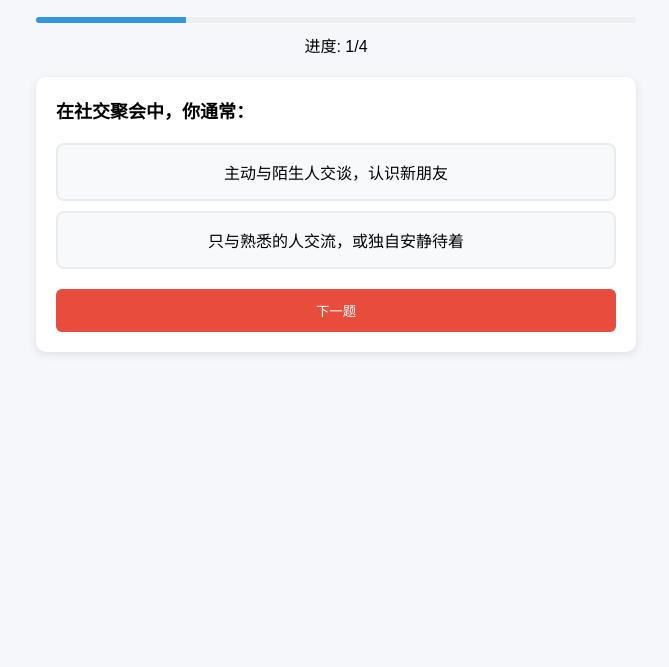
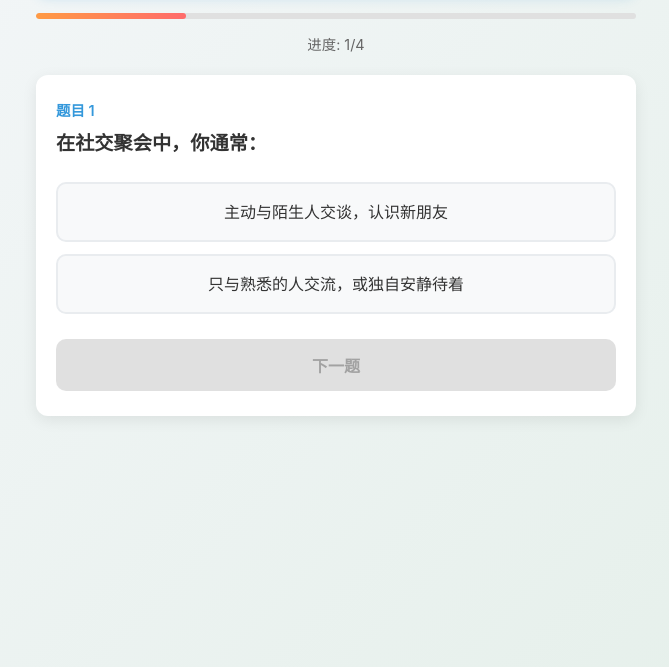
Before and after one commit to zzynana/mbti-personality-test, a plain HTML site: page index.html in a window 1280 px wide. Shown: the part 133-800 px from the top of the page, without its empty margins (304-973 px from the left). Drawn offline with Linux system fonts and the light colour scheme.

Commit message:
Update index.html

```diff
--- a/index.html
+++ b/index.html
@@ -5,78 +5,152 @@
     <meta name="viewport" content="width=device-width, initial-scale=1.0">
     <title>MBTI性格测试</title>
     <style>
-        * { margin: 0; padding: 0; box-sizing: border-box; }
+        * {
+            margin: 0;
+            padding: 0;
+            box-sizing: border-box;
+        }
         body {
-            font-family: Arial, sans-serif;
-            background: #f5f7fa;
+            font-family: -apple-system, BlinkMacSystemFont, "Segoe UI", Roboto, sans-serif;
+            background: linear-gradient(135deg, #f5f7fa 0%, #e4efe9 100%);
+            color: #333;
+            line-height: 1.5;
+            min-height: 100vh;
             padding: 20px;
         }
-        .container { max-width: 600px; margin: 0 auto; }
+        .container {
+            max-width: 600px;
+            margin: 0 auto;
+        }
         header {
             text-align: center;
-            background: #3498db;
+            margin-bottom: 20px;
+            padding: 20px;
+            background: linear-gradient(135deg, #3498db, #2980b9);
             color: white;
-            padding: 20px;
-            border-radius: 10px;
+            border-radius: 12px;
+            box-shadow: 0 4px 12px rgba(52, 152, 219, 0.25);
+        }
+        h1 {
+            font-size: 1.5rem;
+            margin-bottom: 8px;
+        }
+        .subtitle {
+            font-size: 0.9rem;
+            opacity: 0.9;
+        }
+        .progress-container {
+            width: 100%;
+            background-color: #e0e0e0;
+            border-radius: 8px;
+            margin: 15px 0;
+            overflow: hidden;
+        }
+        .progress-bar {
+            height: 6px;
+            background: linear-gradient(to right, #ff9a44, #ff6b6b);
+            border-radius: 8px;
+            transition: width 0.4s ease;
+        }
+        .progress-text {
+            text-align: center;
+            font-size: 0.9rem;
+            color: #666;
             margin-bottom: 20px;
         }
         .question-container {
             background: white;
-            padding: 20px;
-            border-radius: 10px;
-            box-shadow: 0 2px 10px rgba(0,0,0,0.1);
-        }
-        .question {
-            font-size: 18px;
-            font-weight: bold;
+            padding: 25px 20px;
+            border-radius: 12px;
+            box-shadow: 0 4px 15px rgba(0, 0, 0, 0.08);
             margin-bottom: 20px;
         }
-        .options { display: flex; flex-direction: column; gap: 10px; }
+        .question-number {
+            font-size: 0.9rem;
+            color: #3498db;
+            font-weight: 600;
+            margin-bottom: 8px;
+        }
+        .question-text {
+            font-size: 1.2rem;
+            font-weight: 600;
+            margin-bottom: 25px;
+            line-height: 1.4;
+        }
+        .options {
+            display: flex;
+            flex-direction: column;
+            gap: 12px;
+            margin-bottom: 25px;
+        }
         .option {
-            padding: 15px;
-            background: #f8f9fa;
+            padding: 16px;
+            background-color: #f8f9fa;
             border: 2px solid #e9ecef;
-            border-radius: 8px;
+            border-radius: 10px;
+            text-align: center;
+            font-size: 1rem;
+            transition: all 0.2s ease;
             cursor: pointer;
-            text-align: center;
+        }
+        .option:hover {
+            background-color: #e9ecef;
         }
         .option.selected {
-            background: #3498db;
+            background: linear-gradient(135deg, #3498db, #2980b9);
             color: white;
             border-color: #2980b9;
         }
         .nav-buttons {
             display: flex;
-            gap: 10px;
-            margin-top: 20px;
+            gap: 12px;
         }
-        button {
+        .nav-btn {
             flex: 1;
-            padding: 12px;
+            padding: 14px;
             border: none;
-            border-radius: 6px;
+            border-radius: 10px;
+            font-size: 1rem;
+            font-weight: 600;
             cursor: pointer;
+            transition: all 0.2s ease;
         }
-        #prev-btn { background: #95a5a6; color: white; }
-        #next-btn { background: #e74c3c; color: white; }
+        #prev-btn {
+            background-color: #95a5a6;
+            color: white;
+        }
+        #prev-btn:hover {
+            background-color: #7f8c8d;
+        }
+        #next-btn {
+            background: linear-gradient(135deg, #ff9a44, #ff6b6b);
+            color: white;
+        }
+        #next-btn:hover {
+            opacity: 0.9;
+        }
+        #next-btn:disabled {
+            background: #cccccc;
+            color: #666666;
+            cursor: not-allowed;
+            opacity: 0.6;
+        }
         #submit-btn {
             display: none;
             width: 100%;
-            background: #2ecc71;
+            padding: 16px;
+            background: linear-gradient(135deg, #2ecc71, #27ae60);
             color: white;
-            margin-top: 10px;
+            border: none;
+            border-radius: 10px;
+            font-size: 1.1rem;
+            font-weight: 600;
+            cursor: pointer;
+            margin-top: 15px;
+            transition: all 0.2s ease;
         }
-        .progress {
-            height: 6px;
-            background: #ecf0f1;
-            border-radius: 3px;
-            margin: 10px 0;
-            overflow: hidden;
-        }
-        .progress-bar {
-            height: 100%;
-            background: #3498db;
-            transition: width 0.3s;
+        #submit-btn:hover {
+            opacity: 0.9;
         }
     </style>
 </head>
@@ -84,117 +158,195 @@
     <div class="container">
         <header>
             <h1>MBTI性格测试</h1>
-            <p>探索真实的自己，发现性格优势</p>
+            <div class="subtitle">探索真实的自己，发现性格优势</div>
         </header>
 
-        <div class="progress">
-            <div class="progress-bar" id="progress-bar" style="width: 5%"></div>
+        <div class="progress-container">
+            <div class="progress-bar" id="progress-bar"></div>
         </div>
-        <div style="text-align: center; margin-bottom: 20px;">进度: <span id="progress-text">1/20</span></div>
+        <div class="progress-text" id="progress-text">进度: 1/4</div>
 
-        <div class="question-container">
-            <div class="question" id="question-text">题目加载中...</div>
+        <div class="question-container" id="question-container">
+            <div class="question-number" id="question-number">题目 1</div>
+            <div class="question-text" id="question-text"></div>
             <div class="options" id="options-container"></div>
             <div class="nav-buttons">
-                <button id="prev-btn">上一题</button>
-                <button id="next-btn">下一题</button>
+                <button class="nav-btn" id="prev-btn">上一题</button>
+                <button class="nav-btn" id="next-btn" disabled>下一题</button>
             </div>
-            <button id="submit-btn">提交测试</button>
+            <button id="submit-btn">提交测试，查看结果</button>
         </div>
     </div>
 
     <script>
-        // 测试题目
+        // 测试题目数据
         const questions = [
-            { text: "在社交聚会中，你通常：", dimension: "EI", options: [
+            {
+                text: "在社交聚会中，你通常：",
+                dimension: "EI",
+                options: [
                     { text: "主动与陌生人交谈，认识新朋友", value: "E" },
                     { text: "只与熟悉的人交流，或独自安静待着", value: "I" }
-            ]},
-            { text: "你更倾向于：", dimension: "SN", options: [
+                ]
+            },
+            {
+                text: "你更倾向于：",
+                dimension: "SN",
+                options: [
                     { text: "关注具体事实和实际细节", value: "S" },
                     { text: "关注整体模式和未来可能性", value: "N" }
-            ]},
-            { text: "做决定时，你更注重：", dimension: "TF", options: [
+                ]
+            },
+            {
+                text: "做决定时，你更注重：",
+                dimension: "TF",
+                options: [
                     { text: "逻辑分析和客观标准", value: "T" },
                     { text: "个人价值观和他人感受", value: "F" }
-            ]},
-            { text: "你的生活方式更偏向：", dimension: "JP", options: [
+                ]
+            },
+            {
+                text: "你的生活方式更偏向：",
+                dimension: "JP",
+                options: [
                     { text: "有计划、有条理，喜欢提前安排", value: "J" },
                     { text: "灵活、随性，喜欢保持开放性", value: "P" }
-            ]}
+                ]
+            }
         ];
 
-        let currentQuestion = 0;
-        let answers = [];
+        // 初始化变量
+        let currentQuestionIndex = 0;
+        let userAnswers = new Array(questions.length).fill(null);
 
+        // 显示题目函数
         function showQuestion(index) {
             const question = questions[index];
+
+            // 更新题目信息
+            document.getElementById('question-number').textContent = `题目 ${index + 1}`;
             document.getElementById('question-text').textContent = question.text;
 
+            // 清空选项容器
             const optionsContainer = document.getElementById('options-container');
             optionsContainer.innerHTML = '';
 
-            question.options.forEach((option, i) => {
+            // 创建选项
+            question.options.forEach((option, optionIndex) => {
                 const optionElement = document.createElement('div');
                 optionElement.className = 'option';
+                if (userAnswers[index] === optionIndex) {
+                    optionElement.classList.add('selected');
+                }
                 optionElement.textContent = option.text;
-                optionElement.onclick = () => selectOption(i);
+                optionElement.addEventListener('click', () => selectOption(optionIndex));
                 optionsContainer.appendChild(optionElement);
             });
 
+            // 更新按钮状态
+            updateButtonStates();
+            // 更新进度
             updateProgress();
-            updateButtons();
         }
 
+        // 选择选项函数
         function selectOption(optionIndex) {
-            answers[currentQuestion] = optionIndex;
+            userAnswers[currentQuestionIndex] = optionIndex;
+
+            // 更新选项样式
             const options = document.querySelectorAll('.option');
-            options.forEach((opt, i) => {
-                opt.classList.toggle('selected', i === optionIndex);
+            options.forEach((option, index) => {
+                if (index === optionIndex) {
+                    option.classList.add('selected');
+                } else {
+                    option.classList.remove('selected');
+                }
             });
+
+            // 启用下一题按钮
             document.getElementById('next-btn').disabled = false;
-
-            // 自动跳转到下一题
-            setTimeout(() => {
-                if (currentQuestion < questions.length - 1) {
-                    currentQuestion++;
-                    showQuestion(currentQuestion);
-                }
-            }, 300);
         }
 
-        function updateProgress() {
-            const progress = ((currentQuestion + 1) / questions.length) * 100;
-            document.getElementById('progress-bar').style.width = progress + '%';
-            document.getElementById('progress-text').textContent = (currentQuestion + 1) + '/' + questions.length;
+        // 更新按钮状态函数
+        function updateButtonStates() {
+            const prevBtn = document.getElementById('prev-btn');
+            const nextBtn = document.getElementById('next-btn');
+            const submitBtn = document.getElementById('submit-btn');
+
+            // 上一题按钮
+            prevBtn.style.display = currentQuestionIndex === 0 ? 'none' : 'block';
+
+            // 下一题按钮
+            if (currentQuestionIndex === questions.length - 1) {
+                nextBtn.style.display = 'none';
+                submitBtn.style.display = 'block';
+            } else {
+                nextBtn.style.display = 'block';
+                submitBtn.style.display = 'none';
             }
 
-        function updateButtons() {
-            document.getElementById('prev-btn').style.display = currentQuestion === 0 ? 'none' : 'block';
-            document.getElementById('next-btn').style.display = currentQuestion === questions.length - 1 ? 'none' : 'block';
-            document.getElementById('submit-btn').style.display = currentQuestion === questions.length - 1 ? 'block' : 'none';
-            document.getElementById('next-btn').disabled = answers[currentQuestion] === undefined;
+            // 禁用下一题按钮如果当前题目未答
+            nextBtn.disabled = userAnswers[currentQuestionIndex] === null;
         }
 
-        document.getElementById('prev-btn').onclick = () => {
-            if (currentQuestion > 0) {
-                currentQuestion--;
-                showQuestion(currentQuestion);
+        // 更新进度函数
+        function updateProgress() {
+            const progress = ((currentQuestionIndex + 1) / questions.length) * 100;
+            document.getElementById('progress-bar').style.width = `${progress}%`;
+            document.getElementById('progress-text').textContent = `进度: ${currentQuestionIndex + 1}/${questions.length}`;
         }
-        };
 
-        document.getElementById('next-btn').onclick = () => {
-            if (currentQuestion < questions.length - 1 && answers[currentQuestion] !== undefined) {
-                currentQuestion++;
-                showQuestion(currentQuestion);
+        // 上一题函数
+        function goToPreviousQuestion() {
+            if (currentQuestionIndex > 0) {
+                currentQuestionIndex--;
+                showQuestion(currentQuestionIndex);
             }
-        };
+        }
 
-        document.getElementById('submit-btn').onclick = () => {
-            alert('测试完成！答案已记录。');
-        };
+        // 下一题函数
+        function goToNextQuestion() {
+            if (currentQuestionIndex < questions.length - 1 && userAnswers[currentQuestionIndex] !== null) {
+                currentQuestionIndex++;
+                showQuestion(currentQuestionIndex);
+            }
+        }
 
-        // 初始化
+        // 提交测试函数
+        function submitTest() {
+            // 检查是否所有题目都已回答
+            const unanswered = userAnswers.filter(answer => answer === null).length;
+            if (unanswered > 0) {
+                alert(`您还有 ${unanswered} 道题目未完成！`);
+                return;
+            }
+
+            // 计算MBTI类型
+            const scores = { E: 0, I: 0, S: 0, N: 0, T: 0, F: 0, J: 0, P: 0 };
+
+            userAnswers.forEach((answerIndex, questionIndex) => {
+                if (answerIndex !== null) {
+                    const question = questions[questionIndex];
+                    const selectedOption = question.options[answerIndex];
+                    scores[selectedOption.value]++;
+                }
+            });
+
+            const mbtiType =
+                (scores.E >= scores.I ? 'E' : 'I') +
+                (scores.S >= scores.N ? 'S' : 'N') +
+                (scores.T >= scores.F ? 'T' : 'F') +
+                (scores.J >= scores.P ? 'J' : 'P');
+
+            alert(`测试完成！您的MBTI类型是：${mbtiType}\n\nE: ${scores.E} | I: ${scores.I}\nS: ${scores.S} | N: ${scores.N}\nT: ${scores.T} | F: ${scores.F}\nJ: ${scores.J} | P: ${scores.P}`);
+        }
+
+        // 绑定事件监听器
+        document.getElementById('prev-btn').addEventListener('click', goToPreviousQuestion);
+        document.getElementById('next-btn').addEventListener('click', goToNextQuestion);
+        document.getElementById('submit-btn').addEventListener('click', submitTest);
+
+        // 初始化显示第一题
         showQuestion(0);
     </script>
 </body>
```
Lines whose indentation alone changed are shown as unchanged.
